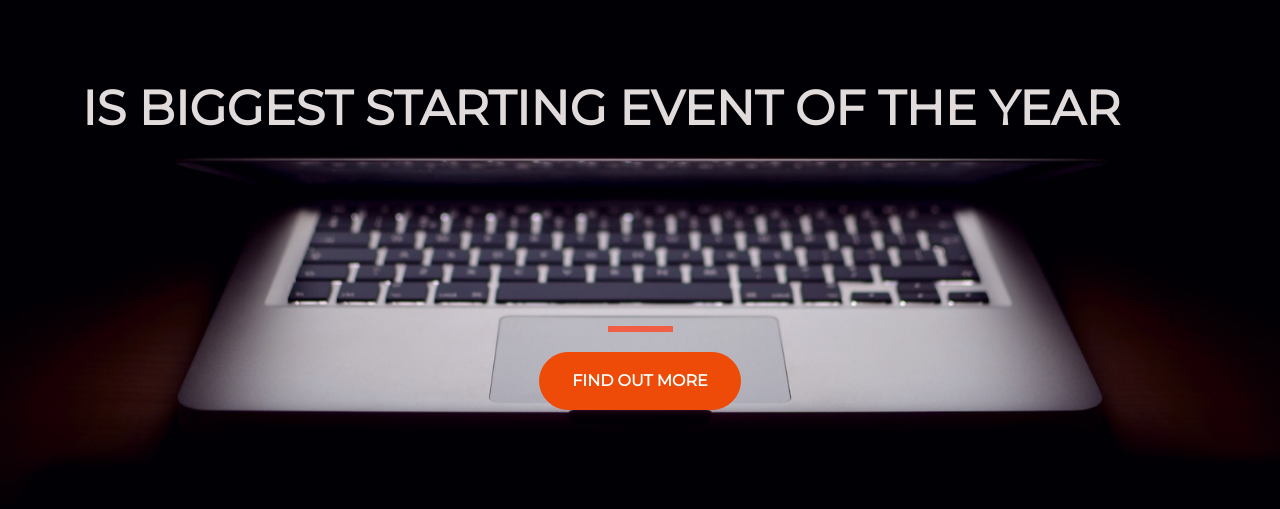
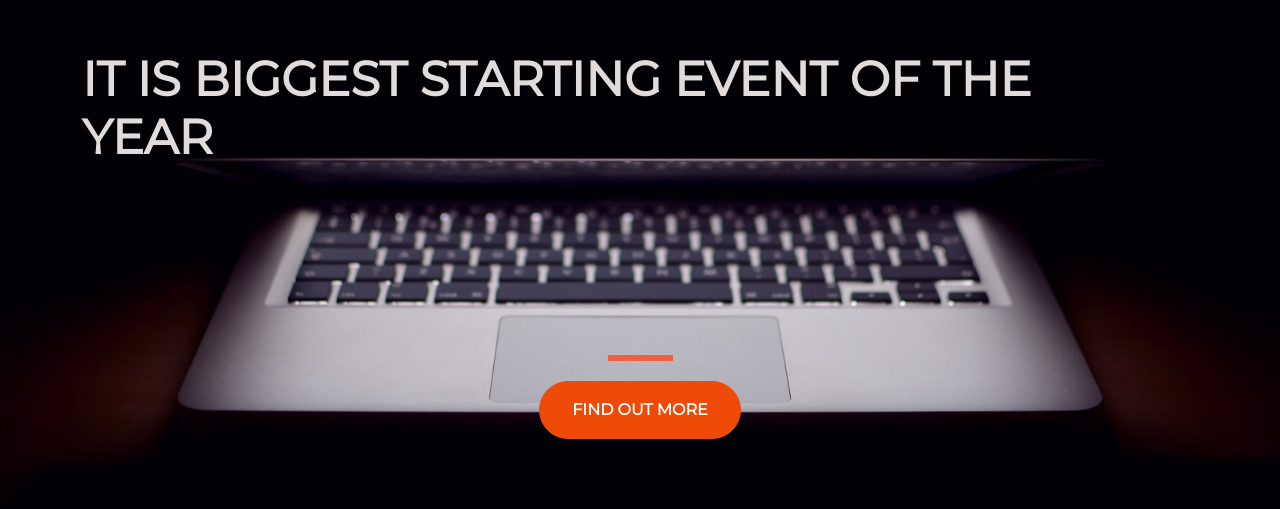
Before and after one commit to sonu9716/landingpage-project.github.io, a plain HTML site: page index.html in a window 1280 px wide. Shown: the part 155-664 px from the top of the page. Drawn offline with nearby package versions, Linux system fonts and the light colour scheme.

Commit message:
Update index.html

```diff
--- a/index.html
+++ b/index.html
@@ -21,7 +21,7 @@
     <div class="container d-flex align-items-center h-100">
       <div class="row">
         <header class="row col-12">
-  <h1><strong> IS BIGGEST STARTING EVENT OF THE YEAR </strong>  </h1>
+  <h1><strong> IT IS BIGGEST STARTING EVENT OF THE YEAR </strong>  </h1>
         </header>
         <div class="buffer"></div>
     <section class="text-center col-12">
```
